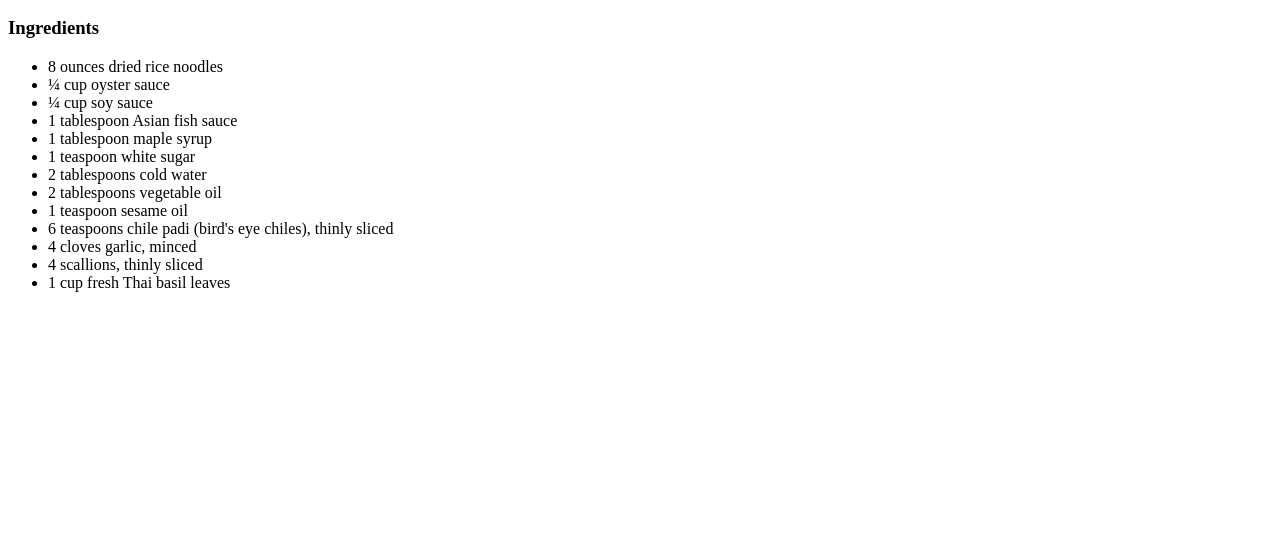
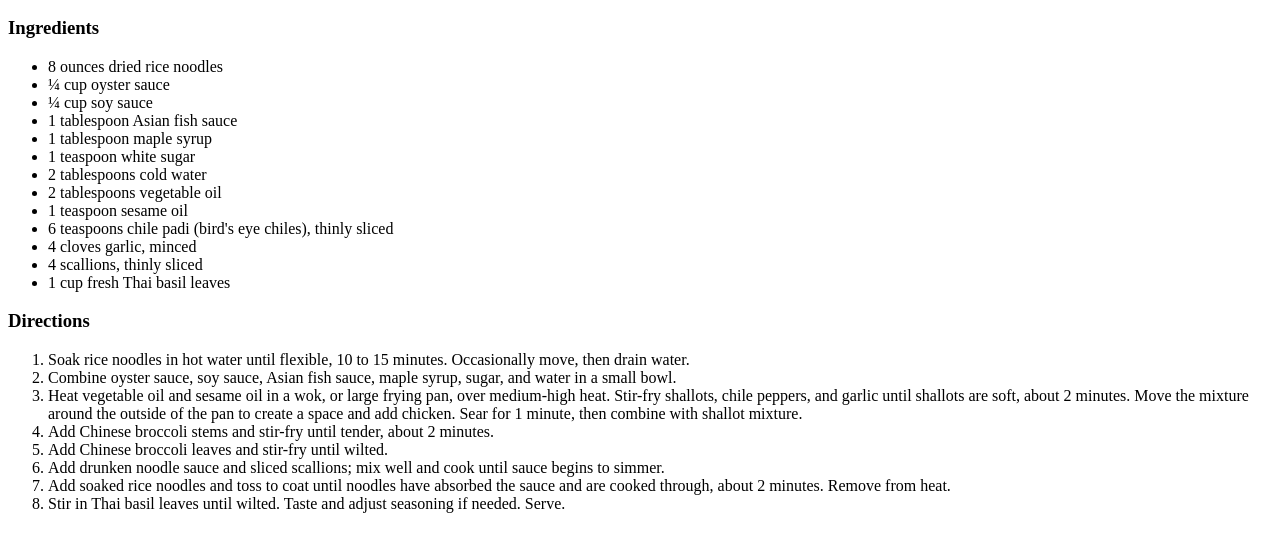
Before and after one commit to jcd16d/odin-recipes, a plain HTML site: page recipes/drunkennoodle.html in a window 1280 px wide. Shown: the part 76-628 px from the top of the page. Drawn offline with Linux system fonts and the light colour scheme.

Commit message:
Added OL of directions

```diff
--- a/recipes/drunkennoodle.html
+++ b/recipes/drunkennoodle.html
@@ -24,5 +24,16 @@
                 <li>4 scallions, thinly sliced</li>
                 <li>1 cup fresh Thai basil leaves</li>
             </ul>
+        <h3>Directions</h3>
+           <p> <ol>
+                <li>Soak rice noodles in hot water until flexible, 10 to 15 minutes. Occasionally move, then drain water.</li>
+                <li>Combine oyster sauce, soy sauce, Asian fish sauce, maple syrup, sugar, and water in a small bowl.</li>
+                <li>Heat vegetable oil and sesame oil in a wok, or large frying pan, over medium-high heat. Stir-fry shallots, chile peppers, and garlic until shallots are soft, about 2 minutes. Move the mixture around the outside of the pan to create a space and add chicken. Sear for 1 minute, then combine with shallot mixture.</li>
+                <li>Add Chinese broccoli stems and stir-fry until tender, about 2 minutes.</li>
+                <li>Add Chinese broccoli leaves and stir-fry until wilted.</li>
+                <li>Add drunken noodle sauce and sliced scallions; mix well and cook until sauce begins to simmer.</li>
+                <li>Add soaked rice noodles and toss to coat until noodles have absorbed the sauce and are cooked through, about 2 minutes. Remove from heat.</li>
+                <li>Stir in Thai basil leaves until wilted. Taste and adjust seasoning if needed. Serve.</li>
+            </ol></p>
 </body>
 </html>
```
